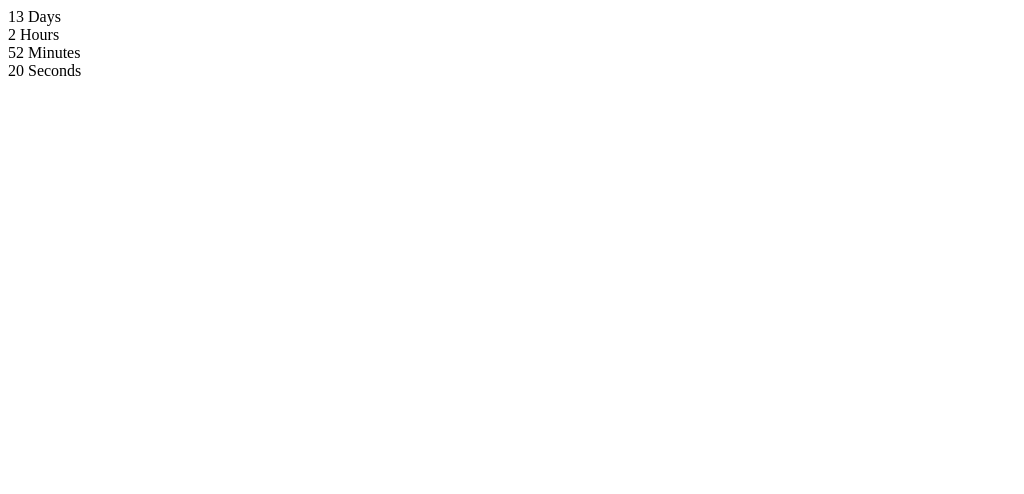
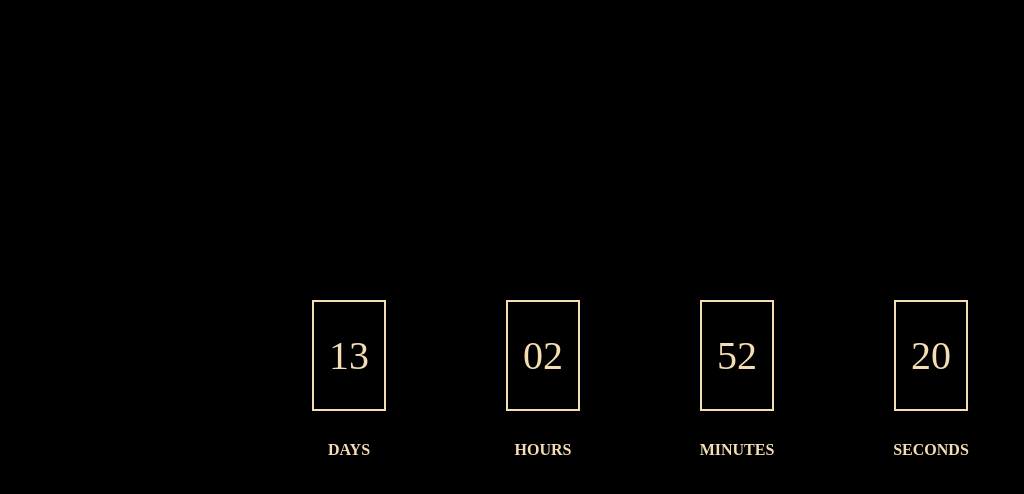
Before and after one commit to kichman77/goit-js-hw-11-timer, a plain HTML site: page index.html in a window 1280 px wide. Shown: the whole page, without its empty margins (0-1024 px from the left). Drawn offline with Linux system fonts and the light colour scheme.

Commit message:
hw-11 is done

```diff
--- a/css/styles.css
+++ b/css/styles.css
@@ -0,0 +1,32 @@
+body {
+  margin: 0;
+  padding: 0;
+  background-color: black;
+  color: wheat;
+}
+
+.timer {
+  display: flex;
+  flex-flow: row;
+  justify-content: center;
+  width: 50%;
+  top: 30%;
+  left: 25%;
+  position: absolute;
+}
+.field {
+  display: flex;
+  flex-flow: column;
+  align-items: center;
+  margin: 30px;
+}
+.value {
+  border: 2px solid;
+  margin: 30px;
+  padding: 30px 15px;
+  font-size: 40px;
+}
+.label {
+  text-transform: uppercase;
+  font-weight: 700;
+}
--- a/index.html
+++ b/index.html
@@ -4,6 +4,7 @@
     <meta charset="UTF-8" />
     <meta name="viewport" content="width=device-width, initial-scale=1.0" />
     <title>Document</title>
+    <link rel="stylesheet" href="./css/styles.css" />
   </head>
   <body>
     <div class="timer" id="timer-1">
--- a/index.js
+++ b/index.js
@@ -11,11 +11,14 @@ class CountdownTimer {
     this.targetDate = date.targetDate;
     this.deltaTime = 0;
   }
+  pad(value) {
+    return String(value).padStart(2, "0");
+  }
   updateClockFace(time) {
-    const days = Math.floor(time / (1000 * 60 * 60 * 24));
-    const hours = Math.floor((time % (1000 * 60 * 60 * 24)) / (1000 * 60 * 60));
-    const mins = Math.floor((time % (1000 * 60 * 60)) / (1000 * 60));
-    const secs = Math.floor((time % (1000 * 60)) / 1000);
+    const days = this.pad(Math.floor(time / (1000 * 60 * 60 * 24)));
+    const hours = this.pad(Math.floor((time % (1000 * 60 * 60 * 24)) / (1000 * 60 * 60)));
+    const mins = this.pad(Math.floor((time % (1000 * 60 * 60)) / (1000 * 60)));
+    const secs = this.pad(Math.floor((time % (1000 * 60)) / 1000));
     timerRefs.daysSpan.textContent = days;
     timerRefs.hoursSpan.textContent = hours;
     timerRefs.minutesSpan.textContent = mins;
@@ -27,15 +30,15 @@ class CountdownTimer {
       // console.log(currentDate);
       this.deltaTime = this.targetDate - currentDate;
       // console.log(this.deltaTime);
-      this.updateClockFace(this.deltaTime)
-    },1000)
+      this.updateClockFace(this.deltaTime);
+    }, 1000);
   }
 }
 
 new CountdownTimer({
-  selector: '#timer-1',
-  targetDate: new Date('Oct 15, 2020'),
-}).start()
+  selector: "#timer-1",
+  targetDate: new Date("Oct 15, 2020"),
+}).start();
 
 /*
  * Оставшиеся дни: делим значение UTC на 1000 * 60 * 60 * 24, количество
```
